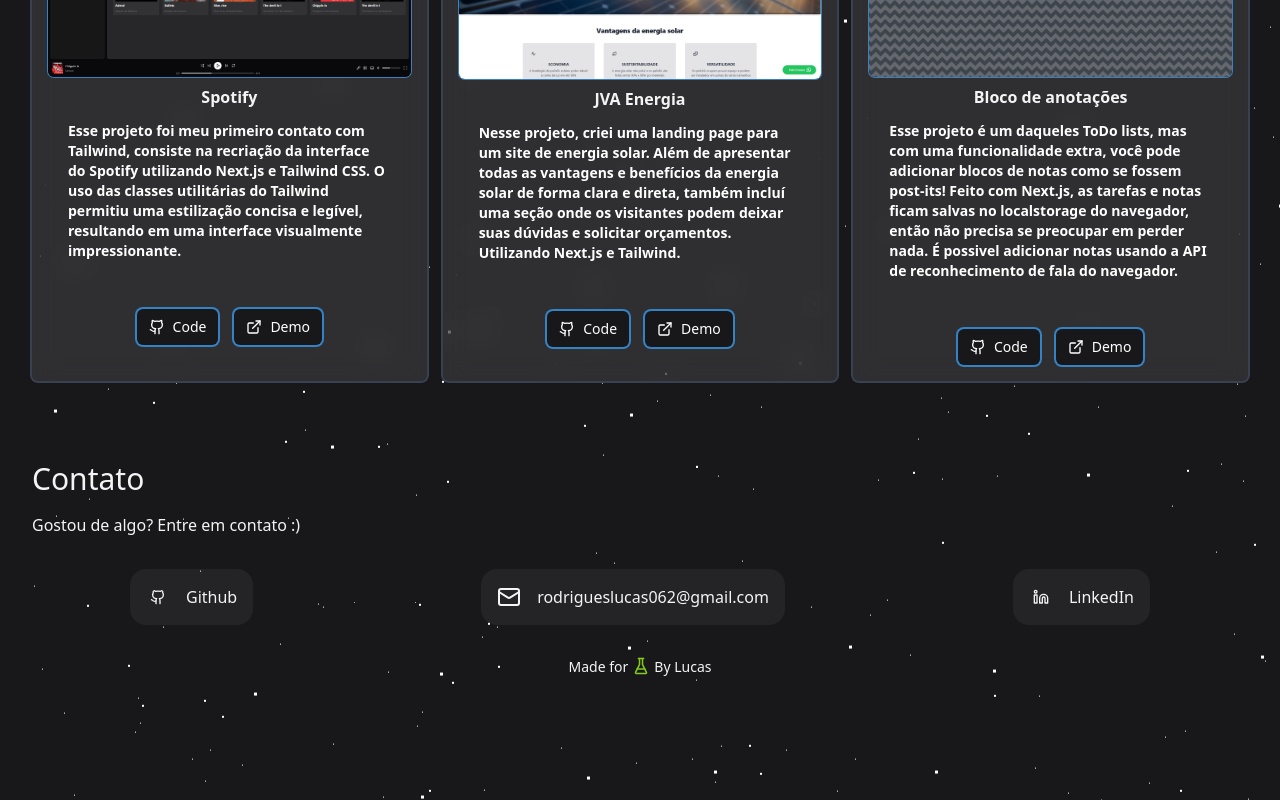
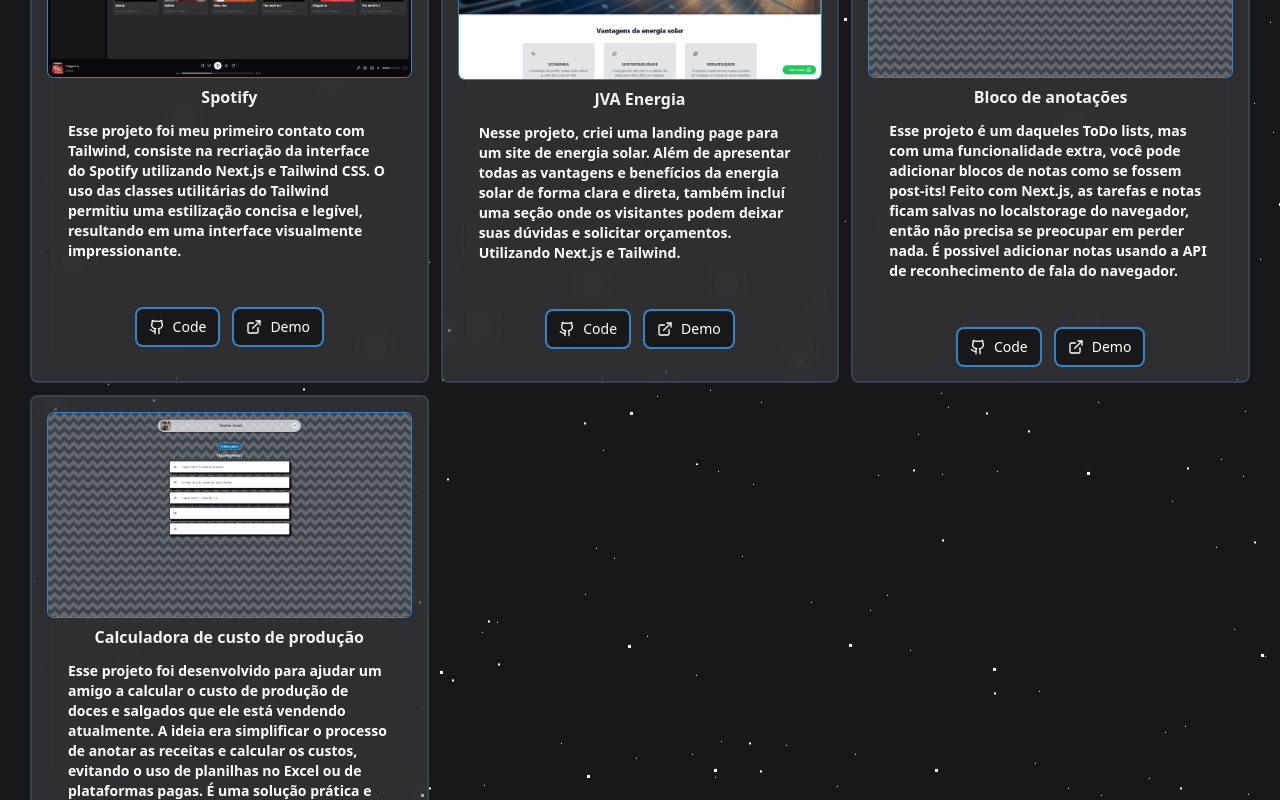
Before and after one commit to rodrigueslucas062/portfolio, a Next.js app: page / in a window 1280 px wide. Shown: the part 2000-2800 px from the top of the page. Before the commit the page ends 2693 px from the top, so only its background shows below. Built offline with nearby package versions, Linux system fonts and the light colour scheme.

Commit message:
✨New project for portfolio

```diff
--- a/src/components/projetos/projetos.js
+++ b/src/components/projetos/projetos.js
@@ -52,6 +52,19 @@
       "Localstorage",
       "Custom Hooks",
     ],
+    libs: ["Radix-ui", "Sonner", "Lucid-react"],
+  },
+  {
+    code: "https://github.com/rodrigueslucas062/calculadora-custos",
+    demo: "https://custo-producao.vercel.app/",
+    imagemSrc: Todo,
+    imagemAlt: "Imagem do projeto",
+    titulo: "Calculadora de custo de produção",
+    descricao:
+      "Esse projeto foi desenvolvido para ajudar um amigo a calcular o custo de produção de doces e salgados que ele está vendendo atualmente. A ideia era simplificar o processo de anotar as receitas e calcular os custos, evitando o uso de planilhas no Excel ou de plataformas pagas. É uma solução prática e acessível para facilitar o gerenciamento das receitas e custos de produção. Continuo trabalhando neste projeto.",
+    descricao_modal:
+      "Esse projeto foi desenvolvido para ajudar um amigo a calcular o custo de produção de doces e salgados que ele está vendendo atualmente. A ideia era simplificar o processo de anotar as receitas e calcular os custos, evitando o uso de planilhas no Excel ou de plataformas pagas. É uma solução prática e acessível para facilitar o gerenciamento das receitas e custos de produção.",
+    tecnologias: ["Next.js", "JavaScript", "Tailwind", "Localstorage"],
     libs: ["Radix-ui", "Sonner", "Lucid-react"],
   },
 ];
@@ -122,7 +135,6 @@
           </Dialog.DialogContent>
         </Dialog.DialogOverlay>
       </Dialog.Portal>
-
     </Dialog.Root>
   );
 };
```
